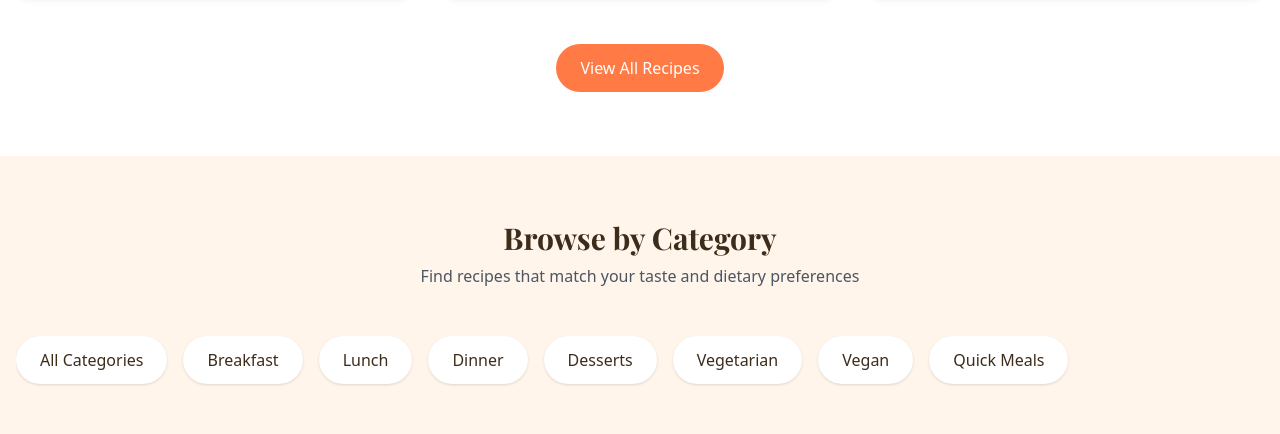
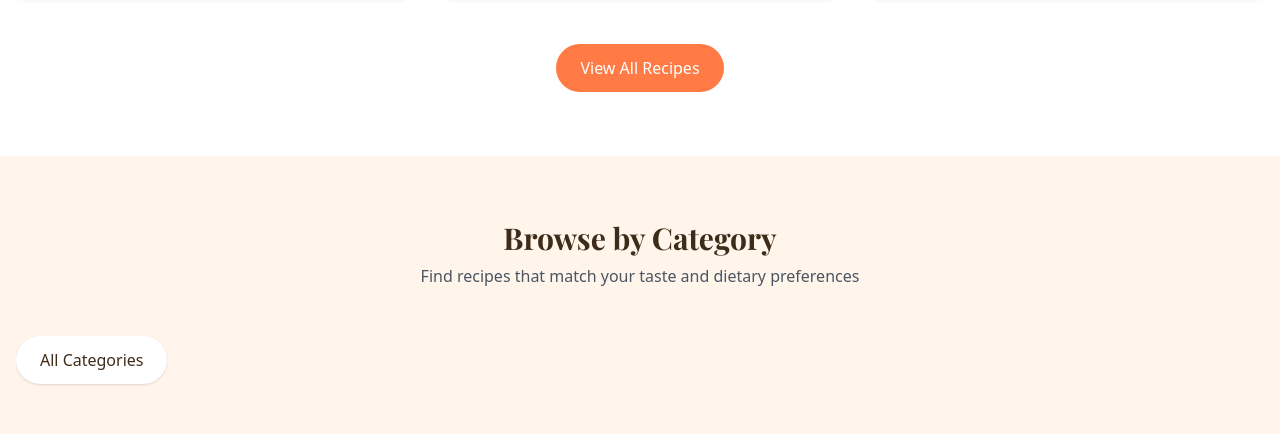
Before and after one commit to dzee-code/Homecooked, a plain HTML site: page homecooked.htm in a window 1280 px wide. Shown: the part 1216-1650 px from the top of the page. Drawn offline with nearby package versions, Linux system fonts and the light colour scheme.

Commit message:
Update homecooked.htm

```diff
--- a/homecooked.htm
+++ b/homecooked.htm
@@ -147,7 +147,9 @@
                             </svg>
                         </button>
                     </div>
+                    <a href="#categories">
                     <button class="bg-accent text-white px-6 py-3 rounded-full hover:bg-opacity-90 transition whitespace-nowrap">Explore Recipes</button>
+                </a>
                 </div>
             </div>
 
@@ -275,30 +277,10 @@
                     <button class="flex-shrink-0 bg-white px-6 py-3 rounded-full shadow hover:bg-primary hover:text-white transition whitespace-nowrap">
                         All Categories
                     </button>
-                    <button class="flex-shrink-0 bg-white px-6 py-3 rounded-full shadow hover:bg-primary hover:text-white transition whitespace-nowrap">
-                        Breakfast
-                    </button>
-                    <button class="flex-shrink-0 bg-white px-6 py-3 rounded-full shadow hover:bg-primary hover:text-white transition whitespace-nowrap">
-                        Lunch
-                    </button>
-                    <button class="flex-shrink-0 bg-white px-6 py-3 rounded-full shadow hover:bg-primary hover:text-white transition whitespace-nowrap">
-                        Dinner
-                    </button>
-                    <button class="flex-shrink-0 bg-white px-6 py-3 rounded-full shadow hover:bg-primary hover:text-white transition whitespace-nowrap">
-                        Desserts
-                    </button>
-                    <button class="flex-shrink-0 bg-white px-6 py-3 rounded-full shadow hover:bg-primary hover:text-white transition whitespace-nowrap">
-                        Vegetarian
-                    </button>
-                    <button class="flex-shrink-0 bg-white px-6 py-3 rounded-full shadow hover:bg-primary hover:text-white transition whitespace-nowrap">
-                        Vegan
-                    </button>
-                    <button class="flex-shrink-0 bg-white px-6 py-3 rounded-full shadow hover:bg-primary hover:text-white transition whitespace-nowrap">
-                        Quick Meals
-                    </button>
                 </div>
             </div>
 
+            <a href="/dishes/italian.html">
                 <div class="grid grid-cols-2 md:grid-cols-4 gap-6 mt-8">
                     <div class="bg-white rounded-xl shadow-md overflow-hidden hover:shadow-xl transition-shadow duration-300">
                         <div class="relative h-40">
@@ -310,7 +292,9 @@
                             </div>
                         </div>
                 </div>
+            </a>
 
+                <a href="/dishes/asian.html">
                     <div class="bg-white rounded-xl shadow-md overflow-hidden hover:shadow-xl transition-shadow duration-300">
                         <div class="relative h-40">
                             <img src="https://images.unsplash.com/photo-1536304929831-ee1ca9d44906?ixlib=rb-4.0.3&ixid=M3wxMjA3fDB8MHxwaG90by1wYWdlfHx8fGVufDB8fHx8fA%3D%3D&auto=format&fit=crop&w=800&q=80"
@@ -321,7 +305,9 @@
                             </div>
                         </div>
                     </div>
+                </a>
 
+                <a href="/dishes/mexican.html">
                     <div class="bg-white rounded-xl shadow-md overflow-hidden hover:shadow-xl transition-shadow duration-300">
                         <div class="relative h-40">
                             <img src="https://images.unsplash.com/photo-1601050690597-df0568f70950?ixlib=rb-4.0.3&ixid=M3wxMjA3fDB8MHxwaG90by1wYWdlfHx8fGVufDB8fHx8fA%3D%3D&auto=format&fit=crop&w=800&q=80"
@@ -332,7 +318,9 @@
                             </div>
                         </div>
                     </div>
+                </a>
 
+                <a href="dishes/mediterranean.html">
                     <div class="bg-white rounded-xl shadow-md overflow-hidden hover:shadow-xl transition-shadow duration-300">
                         <div class="relative h-40">
                             <img src="https://images.unsplash.com/photo-1606787366850-de6330128bfc?ixlib=rb-4.0.3&ixid=M3wxMjA3fDB8MHxwaG90by1wYWdlfHx8fGVufDB8fHx8fA%3D%3D&auto=format&fit=crop&w=800&q=80"
@@ -343,6 +331,7 @@
                             </div>
                         </div>
                     </div>
+                </a>
             </div>
         </div>
     </section>
```
Lines whose indentation alone changed are shown as unchanged.
